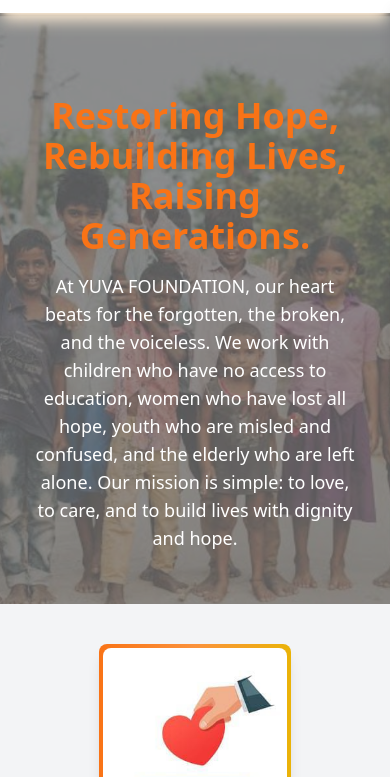
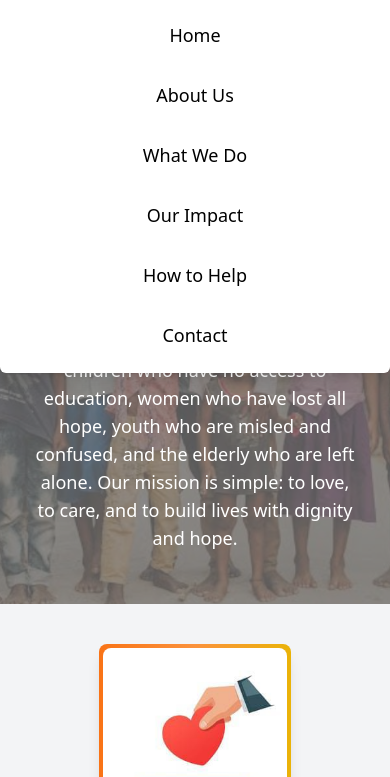
Before and after one commit to AkhilaM-21/yuva, a plain HTML site: page index.html in a window 390 px wide. Both pictures are taken after a click on the button 354 px from the left and 40 px from the top of the page. Shown: the part 67-844 px from the top of the page. Drawn offline with nearby package versions, Linux system fonts and the light colour scheme.

Commit message:
Update index.html

```diff
--- a/index.html
+++ b/index.html
@@ -448,13 +448,15 @@
 
 
         menuButton.addEventListener('click', () => {
-            navLinks.classList.toggle('hidden');
-            if (!navLinks.classList.contains('hidden')) {
+            navLinks.classList.toggle('active');
+            if (navLinks.classList.contains('active')) {
                 // Add mobile styles on show
                 navLinks.classList.add('flex', 'flex-col', 'absolute', 'top-16', 'left-0', 'w-full', 'bg-white', 'rounded-b-md', 'shadow-lg', 'p-4', 'items-center', 'space-y-4', 'lg:relative', 'lg:flex-row', 'lg:space-y-0');
+                navLinks.classList.remove('hidden');
             } else {
                 // Clean up mobile styles on hide
                 navLinks.classList.remove('flex', 'flex-col', 'absolute', 'top-16', 'left-0', 'w-full', 'bg-white', 'rounded-b-md', 'shadow-lg', 'p-4', 'items-center', 'space-y-4');
+                navLinks.classList.add('hidden');
             }
         });
 
```
